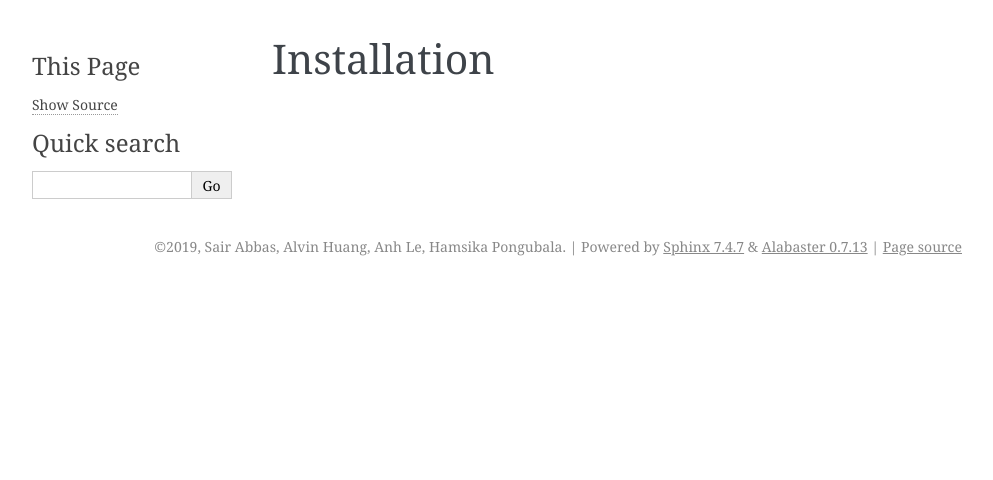
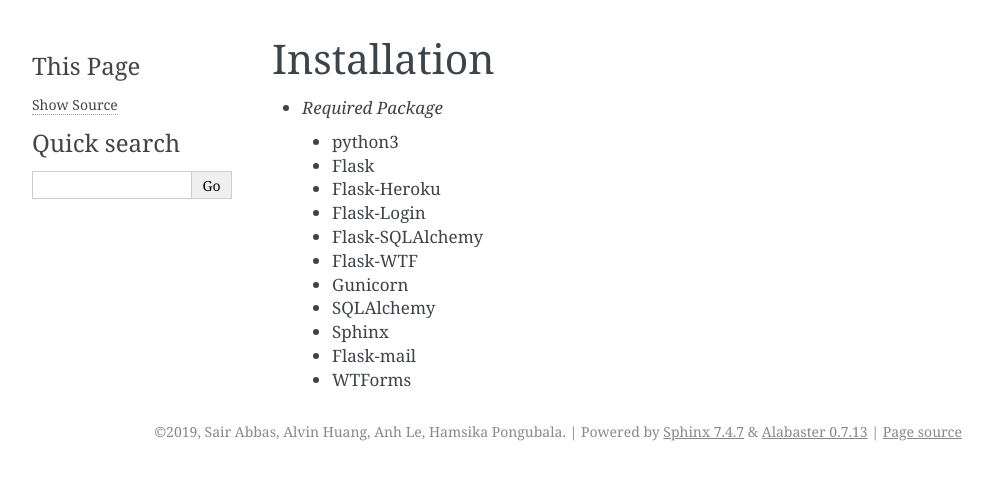
Before and after one commit to sairabbas/2Do, a Sphinx documentation site: the page built from docs/source/installation.rst, in a window 1280 px wide. Shown: the top 480 px of the page, without its empty margins (148-1141 px from the left). Built offline with Sphinx 7.4.7, drawn with Linux system fonts in a browser that asks for light colours.

Commit message:
Updated installation page

```diff
--- a/docs/source/installation.rst
+++ b/docs/source/installation.rst
@@ -1,2 +1,15 @@
 Installation
 ============
+
+- *Required Package*
+ - python3
+ - Flask
+ - Flask-Heroku
+ - Flask-Login
+ - Flask-SQLAlchemy
+ - Flask-WTF
+ - Gunicorn
+ - SQLAlchemy
+ - Sphinx
+ - Flask-mail
+ - WTForms
```
